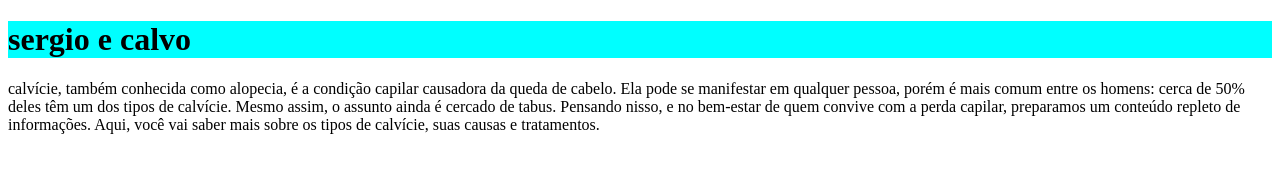
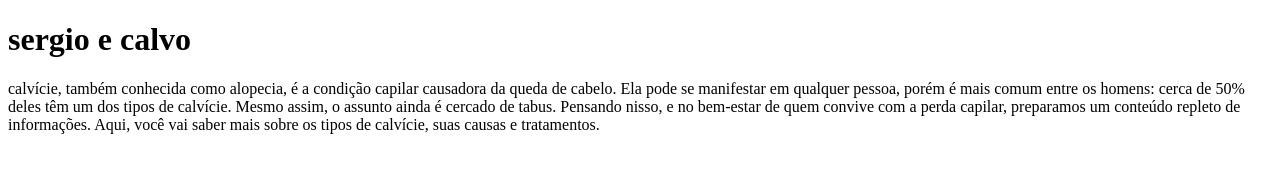
Before and after one commit to slinnxttt/siteescola, a plain HTML site: page index.html in a window 1280 px wide. Drawn offline with Linux system fonts and the light colour scheme.

Commit message:
adrgdfg
argteaghrhnrawgh

```diff
--- a/sltyle.css
+++ b/sltyle.css
@@ -1,3 +1,3 @@
-h1{
+bady{
     background-color: aqua;
 }
```
